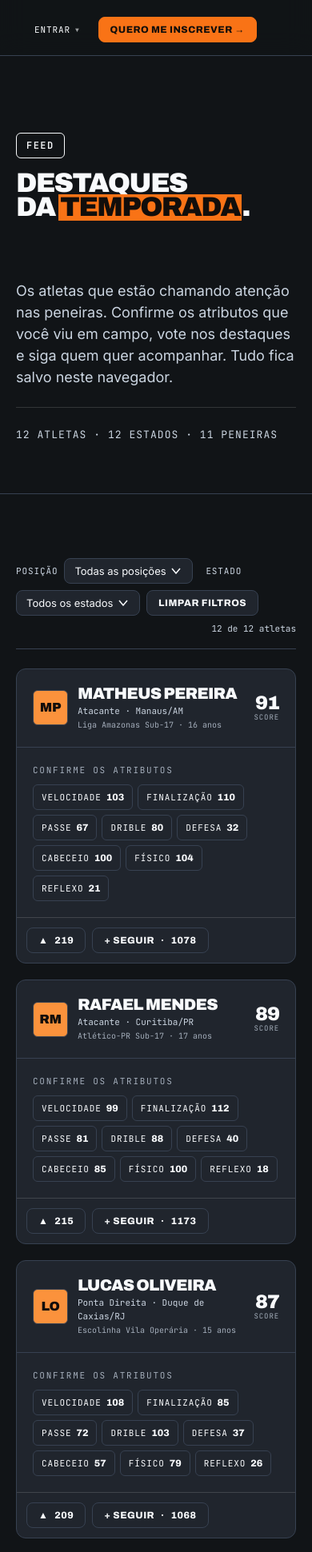
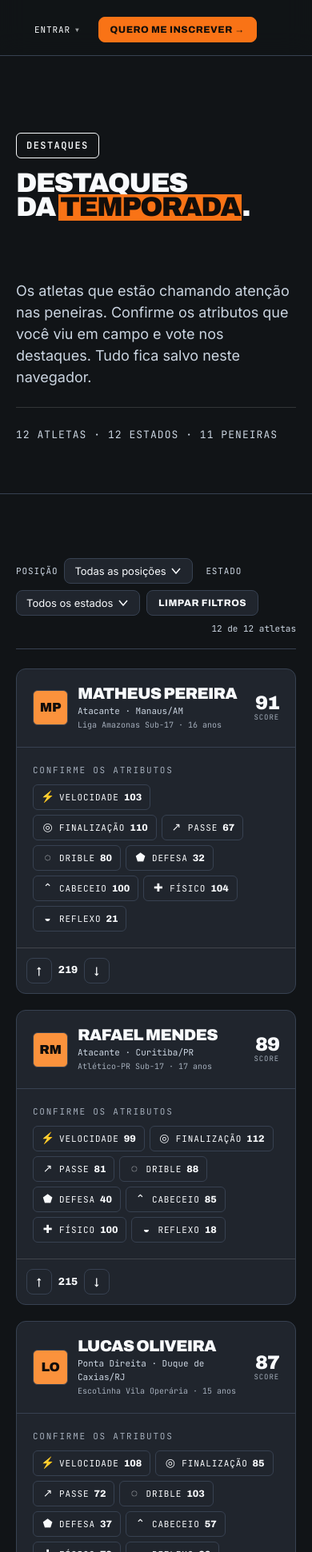
Before and after one commit to alenarth/peneiras_on, a website: page feed.html in a window 390 px wide. Shown: the part 59-2000 px from the top of the page at 80% size. Drawn offline with nearby package versions, Linux system fonts and the light colour scheme; files that its build step writes are made by us from their sources.

Commit message:
ajusta destaques e interacoes dos cards

```diff
--- a/assets/css/input.css
+++ b/assets/css/input.css
@@ -810,7 +810,11 @@
   /* --- tag de atributo confirmável (feed.js): aria-pressed é a fonte da verdade --- */
   .attr-tag { @apply inline-flex items-center gap-1.5 h-8 px-2.5 border border-line rounded-md bg-card text-ink font-mono text-11 uppercase tracking-label cursor-pointer transition-[background-color,border-color,transform] duration-120 hover:bg-bg-alt hover:-translate-y-px active:translate-y-0 active:scale-95; }
   .attr-tag[aria-pressed="true"] { @apply bg-accent text-accent-ink border-accent hover:bg-accent-hover motion-safe:animate-pop; }
+   .attr-tag__icon { @apply inline-flex items-center justify-center w-4 font-display text-14 leading-none; }
   .attr-tag__count { @apply font-display font-extrabold text-12 tracking-normal; }
+   .vote-control { @apply inline-flex items-center gap-1; }
+   .vote-control .btn { @apply size-8 p-0; }
+   .vote-control__count { @apply min-w-8 text-center font-display font-extrabold text-13; }
 
   /* Movimento reduzido: hover mantém só a troca de cor — sem subir, sem sombra
      animada, sem giro do chevron. */
--- a/assets/js/atleta.js
+++ b/assets/js/atleta.js
@@ -149,7 +149,7 @@ function renderPerfil() {
       <div class="section-label"><span class="section-label__title">Comunidade</span><span class="section-label__action">${Feed.followButtonHTML(ME)}</span></div>
       <div class="kicker uppercase mb-2">Atributos confirmados por quem viu você jogar</div>
       <div class="flex flex-wrap gap-1.5" data-tags>${Feed.attrTagsHTML(ME)}</div>
-      <div class="font-mono text-10 text-ink-mute mt-3">As confirmações e os seguidores são os mesmos do <a href="feed.html" class="text-ink underline underline-offset-3">feed</a> e ficam salvos neste navegador.</div>
+      <div class="font-mono text-10 text-ink-mute mt-3">As confirmações e os seguidores são os mesmos dos <a href="feed.html" class="text-ink underline underline-offset-3">destaques</a> e ficam salvos neste navegador.</div>
     </div>
 
     <div class="g g-main gap-6">
--- a/assets/js/components.js
+++ b/assets/js/components.js
@@ -68,7 +68,7 @@ function mountSiteHeader(active) {
           <a href="index.html#como-funciona">Como funciona</a>
           <a href="index.html#planos">Planos</a>
           <a href="peneiras.html">Peneiras</a>
-          <a href="feed.html">Feed</a>
+          <a href="feed.html">Destaques</a>
           <a href="sobre.html">Sobre</a>
           <a href="index.html#faq">FAQ</a>
         </nav>
@@ -294,7 +294,7 @@ function mountSiteFooter(opts = {}) {
             <a href="sobre.html">Sobre</a>
             <a href="index.html#faq">FAQ</a>
             <a href="index.html#planos">Planos</a>
-            <a href="feed.html">Feed</a>
+            <a href="feed.html">Destaques</a>
           </div>
         </div>
         <div>
--- a/assets/js/feed.js
+++ b/assets/js/feed.js
@@ -29,7 +29,8 @@ const Feed = (() => {
     };
   }
   function save() { UI.storage.set(KEY, state); }
-  const hasVote = id => !!state.votes[id];
+  const voteValue = id => state.votes[id] === -1 ? -1 : (state.votes[id] ? 1 : 0);
+  const hasVote = id => voteValue(id) !== 0;
   const follows = id => !!state.follows[id];
   const tagOn = (id, attr) => Array.isArray(state.tags[id]) && state.tags[id].includes(attr);
 
@@ -41,23 +42,28 @@ const Feed = (() => {
   const baseVotes = a => Math.round(a.score * 2.4) + (idx(a) % 7);
   const baseFollowers = a => a.score * 11 + a.videos * 37 + (idx(a) % 5) * 3;
   const baseTag = (a, attr) => (a.attrs[attr] || 0) * 6 + ((attr.length + idx(a)) % 5);
-  const votesOf = a => baseVotes(a) + (hasVote(a.id) ? 1 : 0);
+  const votesOf = a => baseVotes(a) + voteValue(a.id);
   const followersOf = a => baseFollowers(a) + (follows(a.id) ? 1 : 0);
   const tagCountOf = (a, attr) => baseTag(a, attr) + (tagOn(a.id, attr) ? 1 : 0);
 
   /* ---------- markup (classes literais completas — o Tailwind varre o fonte) ---------- */
   function attrTagsHTML(a) {
+    const icons = { Velocidade:'⚡', Finalização:'◎', Passe:'↗', Drible:'◌', Defesa:'⬟', Cabeceio:'⌃', Físico:'✚', Reflexo:'◒' };
     return Object.keys(a.attrs).map(attr => {
       const on = tagOn(a.id, attr);
       return `<button type="button" class="attr-tag" data-tag="${esc(attr)}" data-athlete="${esc(a.id)}" aria-pressed="${on}">` +
-        `<span>${esc(attr)}</span><span class="attr-tag__count" data-count>${tagCountOf(a, attr)}</span>` +
+        `<span class="attr-tag__icon" aria-hidden="true">${icons[attr] || '•'}</span><span>${esc(attr)}</span><span class="attr-tag__count" data-count>${tagCountOf(a, attr)}</span>` +
         `<span class="sr-only">confirmações</span></button>`;
     }).join('');
   }
   function voteButtonHTML(a) {
-    const on = hasVote(a.id);
-    return `<button type="button" class="btn btn--sm ${on ? 'btn--accent' : 'btn--ghost'}" data-vote data-athlete="${esc(a.id)}" aria-pressed="${on}">` +
-      `<span aria-hidden="true">▲</span> <span data-count>${votesOf(a)}</span><span class="sr-only">votos</span></button>`;
+    const value = voteValue(a.id);
+    return `<div class="vote-control" role="group" aria-label="Votar em ${esc(a.name)}">` +
+      `<button type="button" class="btn btn--sm ${value === 1 ? 'btn--accent' : 'btn--ghost'}" data-vote data-direction="1" data-athlete="${esc(a.id)}" aria-pressed="${value === 1}" aria-label="Voto positivo">` +
+      `<span aria-hidden="true">↑</span></button>` +
+      `<span class="vote-control__count" data-vote-count>${votesOf(a)}</span>` +
+      `<button type="button" class="btn btn--sm ${value === -1 ? 'btn--danger' : 'btn--ghost'}" data-vote data-direction="-1" data-athlete="${esc(a.id)}" aria-pressed="${value === -1}" aria-label="Voto negativo">` +
+      `<span aria-hidden="true">↓</span></button><span class="sr-only">votos</span></div>`;
   }
   function followButtonHTML(a) {
     const on = follows(a.id);
@@ -84,7 +90,6 @@ const Feed = (() => {
       </div>
       <footer class="flex items-center gap-2 p-3 border-t border-line-soft">
         ${voteButtonHTML(a)}
-        ${followButtonHTML(a)}
       </footer>
     </article>`;
   }
@@ -100,11 +105,13 @@ const Feed = (() => {
       UI.qs('[data-count]', b).textContent = tagCountOf(a, attr);
     });
     UI.qsa(`[data-vote][data-athlete="${id}"]`, root).forEach(b => {
-      const on = hasVote(id);
+      const on = voteValue(id) === Number(b.dataset.direction);
       UI.setPressed(b, on);
-      b.classList.toggle('btn--accent', on); b.classList.toggle('btn--ghost', !on);
-      UI.qs('[data-count]', b).textContent = votesOf(a);
+      b.classList.toggle('btn--accent', on && b.dataset.direction === '1');
+      b.classList.toggle('btn--danger', on && b.dataset.direction === '-1');
+      b.classList.toggle('btn--ghost', !on);
     });
+    UI.qsa('[data-vote-count]', root).forEach(count => { count.textContent = votesOf(a); });
     UI.qsa(`[data-follow][data-athlete="${id}"]`, root).forEach(b => {
       const on = follows(id);
       UI.setPressed(b, on);
@@ -132,10 +139,11 @@ const Feed = (() => {
         // o toast é lido pelo leitor de tela (região polite) — sem announce() duplicado
         toast(on ? `${attr} confirmada para ${first}: ${tagCountOf(a, attr)} confirmações.` : `Confirmação de ${attr} desfeita para ${first}.`, { type: on ? 'success' : 'info' });
       } else if (btn.hasAttribute('data-vote')) {
-        const on = !hasVote(id);
-        if (on) state.votes[id] = true; else delete state.votes[id];
+        const direction = Number(btn.dataset.direction);
+        const on = voteValue(id) === direction;
+        if (on) delete state.votes[id]; else state.votes[id] = direction;
         save(); updateCounts(root, id);
-        toast(on ? `Voto registrado para ${first}: ${votesOf(a)} votos.` : `Voto em ${first} desfeito.`, { type: on ? 'success' : 'info' });
+        toast(on ? `Voto em ${first} desfeito.` : `Voto registrado para ${first}: ${votesOf(a)} votos.`, { type: on ? 'info' : 'success' });
       } else if (btn.hasAttribute('data-follow')) {
         const on = !follows(id);
         if (on) state.follows[id] = true; else delete state.follows[id];
@@ -183,7 +191,7 @@ const Feed = (() => {
       });
       count.textContent = `${n} de ${list.length} atletas`;
       empty.hidden = n > 0;
-      if (announceResult) announce(`${n} ${n === 1 ? 'atleta' : 'atletas'} no feed`);
+      if (announceResult) announce(`${n} ${n === 1 ? 'atleta' : 'atletas'} nos destaques`);
     }
     posSel.addEventListener('change', () => applyFilters(true));
     ufSel.addEventListener('change', () => applyFilters(true));
--- a/feed.html
+++ b/feed.html
@@ -3,11 +3,11 @@
 <head>
   <meta charset="utf-8">
   <meta name="viewport" content="width=device-width, initial-scale=1">
-  <title>Feed · Peneiras On</title>
+  <title>Destaques · Peneiras On</title>
   <link rel="preconnect" href="https://fonts.googleapis.com">
   <link rel="preconnect" href="https://fonts.gstatic.com" crossorigin>
   <link href="https://fonts.googleapis.com/css2?family=Archivo:wght@400;500;600;700;800;900&family=Inter:wght@400;500;600;700&family=JetBrains+Mono:wght@400;500;600&display=swap" rel="stylesheet">
-  <meta name="description" content="Destaques da temporada: os atletas que estão chamando atenção nas peneiras. Confirme atributos, vote e siga quem quer acompanhar.">
+  <meta name="description" content="Destaques da temporada: os atletas que estão chamando atenção nas peneiras. Confirme atributos e vote nos atletas em evidência.">
   <meta name="theme-color" content="#111417">
   <link rel="icon" href="favicon.ico" sizes="32x32">
   <link rel="icon" href="assets/brand/favicon.svg" type="image/svg+xml">
@@ -15,8 +15,8 @@
   <link rel="manifest" href="site.webmanifest">
   <meta property="og:type" content="website">
   <meta property="og:site_name" content="Peneiras On">
-  <meta property="og:title" content="Feed · Peneiras On">
-  <meta property="og:description" content="Destaques da temporada: os atletas que estão chamando atenção nas peneiras. Confirme atributos, vote e siga quem quer acompanhar.">
+  <meta property="og:title" content="Destaques · Peneiras On">
+  <meta property="og:description" content="Destaques da temporada: os atletas que estão chamando atenção nas peneiras. Confirme atributos e vote nos atletas em evidência.">
   <meta property="og:image" content="https://peneirason.vercel.app/assets/brand/og-image.png">
   <meta property="og:image:width" content="1200">
   <meta property="og:image:height" content="630">
@@ -35,13 +35,13 @@
   <section class="section">
     <div class="wrap g g-hero px-8 pt-24 pb-16 gap-14 items-end max-md:px-5">
       <div>
-        <span class="tag tag--outline tag--section">Feed</span>
+        <span class="tag tag--outline tag--section">Destaques</span>
         <h1 class="display text-fluid-hero leading-display-tight tracking-tighter mt-4 mb-0 mx-0">
           Destaques<br>da <span class="whitespace-nowrap"><span class="mark inline-block leading-display-loose">temporada</span>.</span>
         </h1>
       </div>
       <div>
-        <p class="lead">Os atletas que estão chamando atenção nas peneiras. Confirme os atributos que você viu em campo, vote nos destaques e siga quem quer acompanhar. Tudo fica salvo neste navegador.</p>
+        <p class="lead">Os atletas que estão chamando atenção nas peneiras. Confirme os atributos que você viu em campo e vote nos destaques. Tudo fica salvo neste navegador.</p>
         <div class="font-mono text-13 text-ink-soft mt-6 pt-6 border-t border-t-line-soft uppercase tracking-label" data-feed-line></div>
       </div>
     </div>
@@ -67,7 +67,7 @@
       </div>
 
       <div class="flex items-center gap-3 flex-wrap mt-10 pt-5 border-t border-t-line-soft">
-        <span class="font-mono text-11 text-ink-mute">Votos, confirmações e seguidores ficam salvos neste navegador.</span>
+        <span class="font-mono text-11 text-ink-mute">Votos e confirmações ficam salvos neste navegador.</span>
         <button type="button" class="btn btn--ghost btn--sm ml-auto" data-feed-reset>Zerar interações</button>
       </div>
     </div>
```
